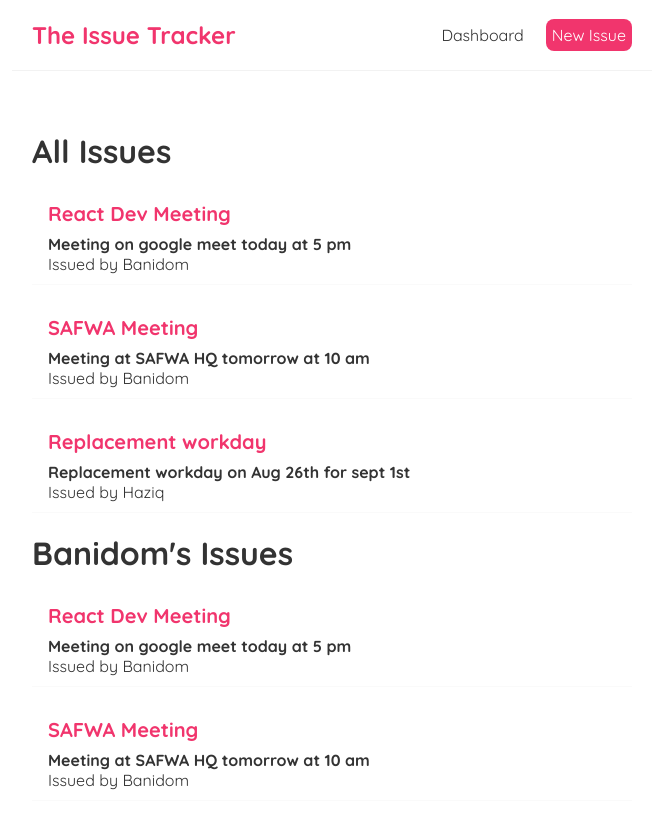
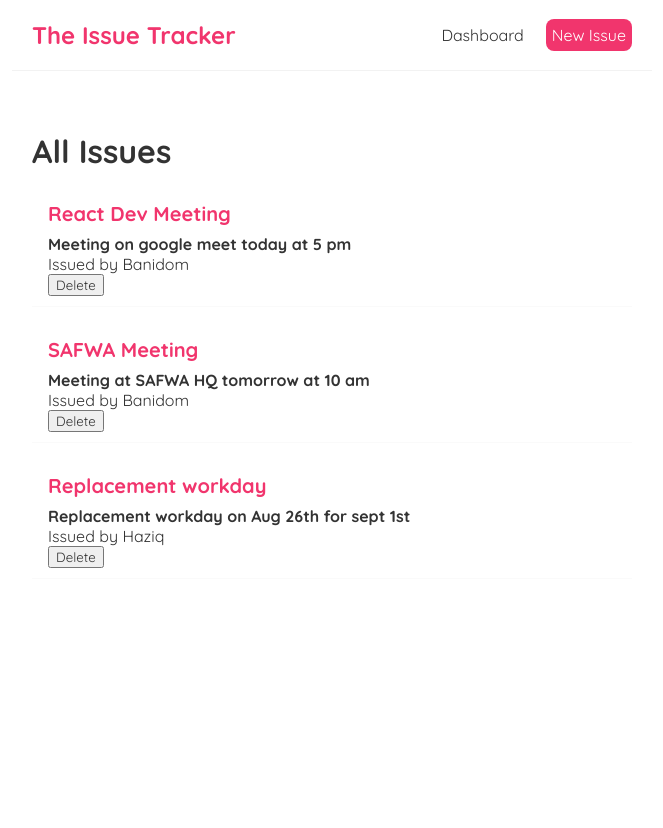
Before and after one commit to AimanFred/bug-tracker, a React (Create React App) app: page / in a window 1280 px wide. Shown: the top 828 px of the page, without its empty margins (308-971 px from the left). After the commit the page ends 800 px from the top, so only its background shows below. Built offline with nearby package versions, Linux system fonts and the light colour scheme.

Commit message:
add Delete button with handleDelete function as props in dashboard

```diff
--- a/src/Dashboard.js
+++ b/src/Dashboard.js
@@ -9,10 +9,14 @@ const Dashboard = () => {
     { title: "Replacement workday", body: "Replacement workday on Aug 26th for sept 1st", author: "Haziq", id: 3 },
   ]);
 
+  const handleDelete = (id) => {
+    const newIssues = issues.filter(issue => issue.id !== id);
+    setIssues(newIssues);
+  }
+
   return (
     <div className="dashboard">
-      <IssueList issues={issues} title="All Issues" />
-      <IssueList issues={issues.filter((issue) => issue.author === "Banidom")} title="Banidom's Issues" />
+      <IssueList issues={issues} title="All Issues" handleDelete={handleDelete} />
     </div>
   );
 };
--- a/src/IssueList.js
+++ b/src/IssueList.js
@@ -1,4 +1,4 @@
-const IssueList = ({title, issues}) => {
+const IssueList = ({title, issues, handleDelete}) => {
 
   return (
     <div className="issue-list">
@@ -8,6 +8,7 @@ const IssueList = ({title, issues}) => {
           <h2>{ issue.title }</h2>
           <h4>{ issue.body }</h4>
           <p>Issued by { issue.author }</p>
+          <button onClick={() => handleDelete(issue.id)}>Delete</button>
         </div>
       )) }
     </div>
```
